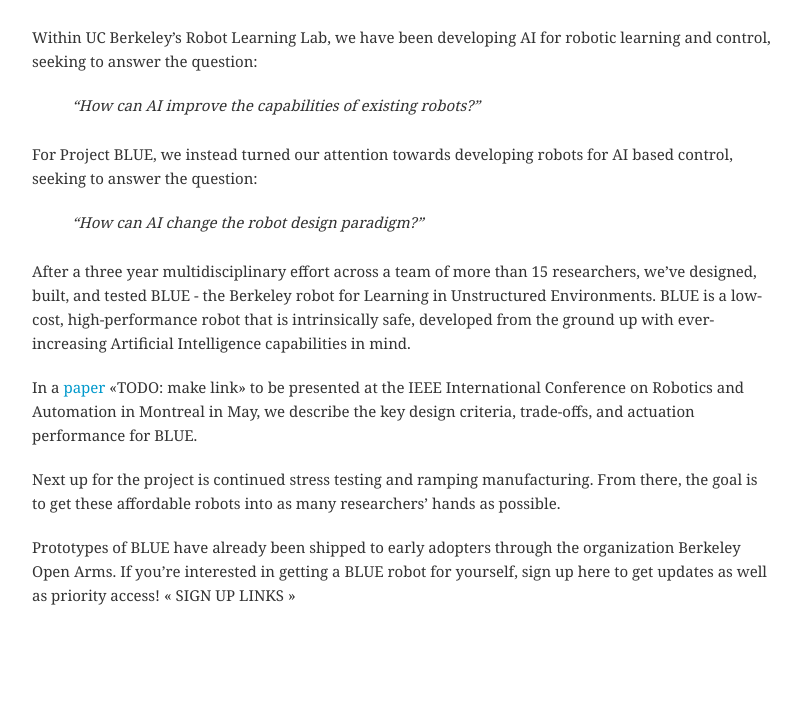
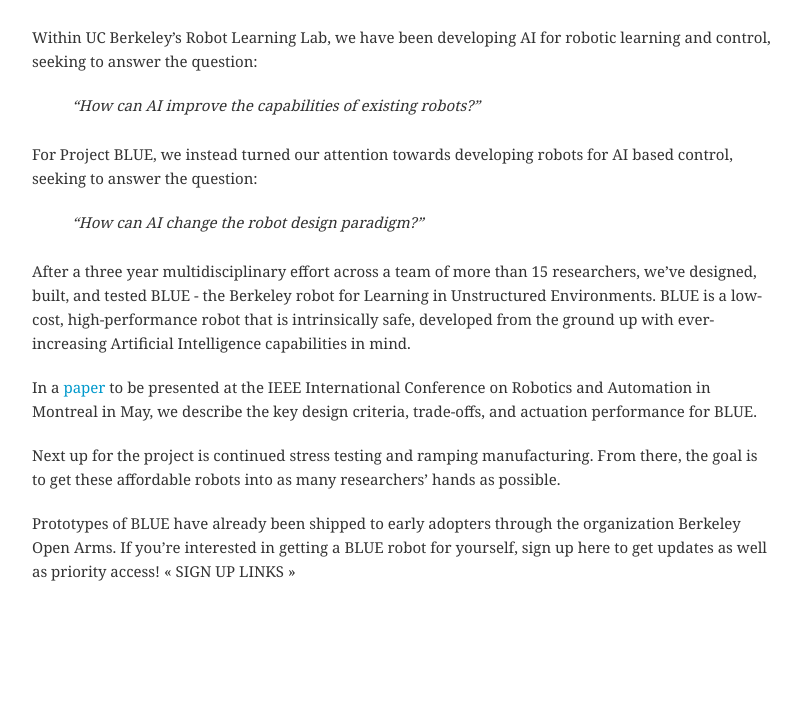
Before and after one commit to berkeleyopenarms/rll_site, a Jekyll site: the page built from index.md, in a window 1280 px wide. Shown: the part 606-1323 px from the top of the page, without its empty margins (238-1039 px from the left). Built offline with Jekyll 4.4.1, drawn with Linux system fonts in a browser that asks for light colours; comment, search, counter and statistics services are not loaded; after the commit the page ends 1299 px from its top, so only the background shows below that; part of the change alters nothing that is shown.

Commit message:
Update index.md

```diff
--- a/index.md
+++ b/index.md
@@ -16,7 +16,7 @@ For Project BLUE, we instead turned our attention towards developing robots for
 
 After a three year multidisciplinary effort across a team of more than 15 researchers, we’ve designed, built, and tested BLUE - the Berkeley robot for Learning in Unstructured Environments. BLUE is a low-cost, high-performance robot that is intrinsically safe, developed from the ground up with ever-increasing Artificial Intelligence capabilities in mind.
 
-In a [paper](https://google.com) <<TODO: make link>> to be presented at the IEEE International Conference on Robotics and Automation in Montreal in May, we describe the key design criteria, trade-offs, and actuation performance for BLUE.
+In a [paper]({{ '/paper' | relative_url }}) to be presented at the IEEE International Conference on Robotics and Automation in Montreal in May, we describe the key design criteria, trade-offs, and actuation performance for BLUE.
 
 Next up for the project is continued stress testing and ramping manufacturing.  From there, the goal is to get these affordable robots into as many researchers’ hands as possible.
 
```
